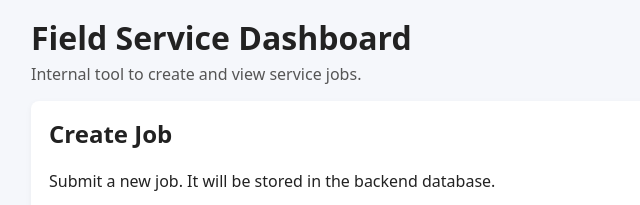
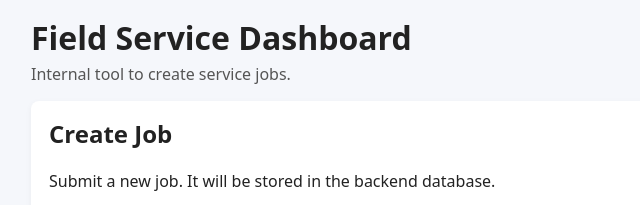
Before and after one commit to Rjenss/home-service-saas, a plain HTML site: page frontend/index.html in a window 1280 px wide. Shown: the top 205 px of the page, 159-799 px from the left. Drawn offline with Linux system fonts and the light colour scheme.

Commit message:
edited frontend

```diff
--- a/frontend/index.html
+++ b/frontend/index.html
@@ -9,7 +9,7 @@
 <body>
   <header>
     <h1>Field Service Dashboard</h1>
-    <p>Internal tool to create and view service jobs.</p>
+    <p>Internal tool to create service jobs.</p>
   </header>
 
   <main>
```
